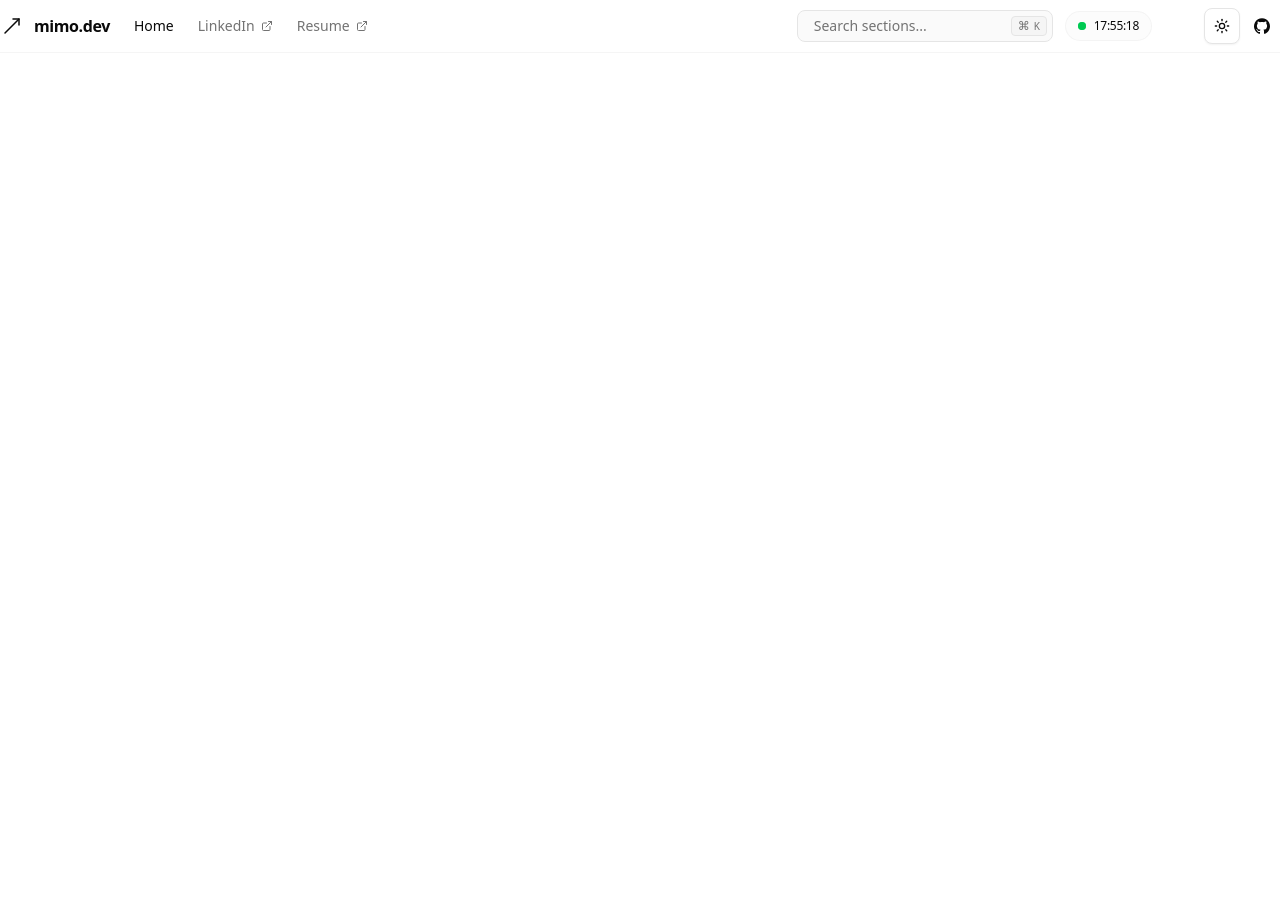
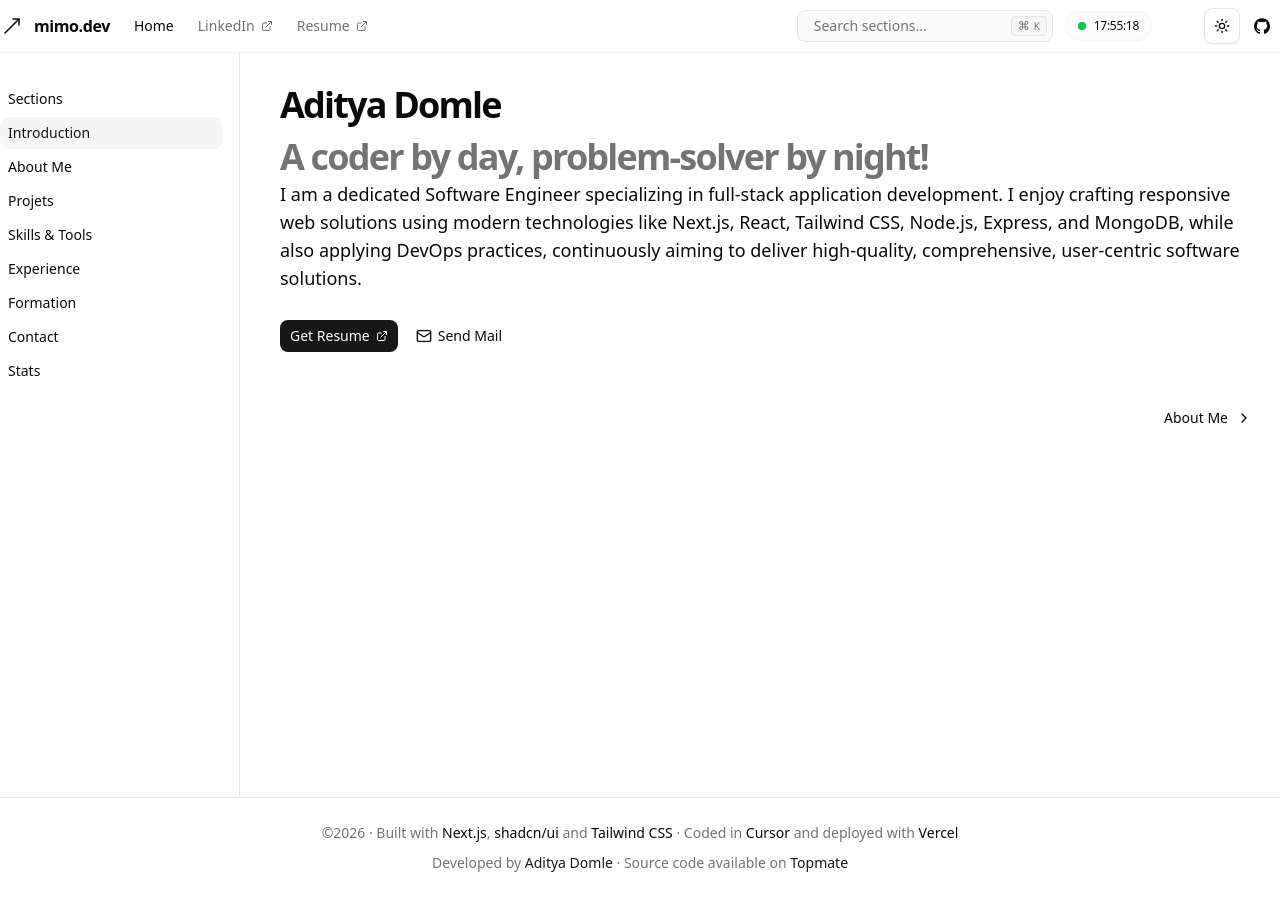
Before and after one commit to Phfyx/New-Portfolio, a Next.js app: page / in a window 1280 px wide. Before the commit the page ends 800 px from the top, so only its background shows below. Built offline with nearby package versions, Linux system fonts and the light colour scheme.

Commit message:
FEAT: ajout site navbar and site footer

```diff
--- a/app/layout.tsx
+++ b/app/layout.tsx
@@ -2,6 +2,9 @@ import type { Metadata } from "next";
 import { Geist, Geist_Mono } from "next/font/google";
 import { ThemeProvider } from "@/components/theme-provider";
 import { SiteHeader } from "@/components/site-header";
+import { SideNav } from "@/components/side-nav";
+import {SiteFooter} from "@/components/site-footer";
+import { docsConfig } from "@/config/docs";
 import Pager from "@/components/pager";
 import "./globals.css";
 
@@ -36,8 +39,22 @@ export default function RootLayout({
             enableSystem
             disableTransitionOnChange
           >
-            <SiteHeader/>
-            {children}
+            <SiteHeader />
+            <main className="flex flex-col flex-1">
+              <div className="container-wrapper">
+                <div className="container flex-1 items-start md:grid md:grid-cols-[220px_minmax(0,1fr)] md:gap-6 lg:grid-cols-[240px_minmax(0,1fr)] lg:gap-10">
+                  <aside className="border-grid fixed top-14 z-30 hidden h-[calc(100vh-3.5rem)] w-full shrink-0 border-r md:sticky md:block">
+                    <div className="h-full py-6 pr-4 overflow-auto no-scrollbar lg:py-8">
+                      <SideNav config={docsConfig} />
+                    </div>
+                  </aside>
+                  <div className="flex flex-col flex-1 py-6 pr-4 lg:py-8">
+                    {children}
+                  </div>
+                </div>
+              </div>
+            </main>
+            <SiteFooter />
           </ThemeProvider>
         </body>
       </html>
--- a/app/page.tsx
+++ b/app/page.tsx
@@ -1,5 +1,53 @@
-import Image from "next/image";
-import {ModeToggle} from "./header";
+import {
+  PageActions,
+  PageHeader,
+  PageHeaderDescription,
+  PageHeaderHeading,
+} from '@/components/page-header';
+import Pager from '@/components/pager';
+import { Button } from '@/components/ui/button';
+import { siteConfig } from '@/config/site';
+import { ExternalLink, Mail } from 'lucide-react';
+import Link from 'next/link';
 
-export default function Home() {
-}
+const IntroductionPage = async () => {
+  return (
+    <>
+      <PageHeader>
+        <PageHeaderHeading>Aditya Domle</PageHeaderHeading>
+        <PageHeaderHeading className="mt-2 text-muted-foreground">
+          A coder by day, problem-solver by night!
+        </PageHeaderHeading>
+        <PageHeaderDescription>
+          I am a dedicated Software Engineer specializing in full-stack
+          application development. I enjoy crafting responsive web solutions
+          using modern technologies like Next.js, React, Tailwind CSS, Node.js,
+          Express, and MongoDB, while also applying DevOps practices, continuously
+          aiming to deliver high-quality, comprehensive, user-centric software solutions.
+        </PageHeaderDescription>
+        <PageActions>
+          <Button asChild size="sm" className="rounded-md">
+            <Link href={siteConfig.links.resume} target="_blank">
+              Get Resume
+              <ExternalLink className="size-3" strokeWidth={2} />
+            </Link>
+          </Button>
+          <Button asChild size="sm" variant="ghost" className="rounded-md">
+            <Link href={siteConfig.links.email}>
+              <Mail className="size-4" />
+              Send Mail
+            </Link>
+          </Button>
+        </PageActions>
+      </PageHeader>
+
+      <Pager
+        prevHref="/"
+        nextHref="/about"
+        prevTitle="Previous"
+        nextTitle="About Me"
+      />
+    </>
+  );
+};
+export default IntroductionPage;
--- /dev/null
+++ b/components/side-nav.tsx
@@ -0,0 +1,83 @@
+'use client';
+
+import Link from 'next/link';
+import { usePathname } from 'next/navigation';
+import { cn } from '@/lib/utils';
+
+export function SideNav({ config }: any) {
+  const pathname = usePathname();
+
+  const items = config.sidebarNav;
+
+  return items.length ? (
+    <div className="flex flex-col gap-6">
+      {items.map((item: any, index: any) => (
+        <div key={index} className="flex flex-col gap-1">
+          <h4 className="rounded-md px-2 py-1 text-sm font-medium">
+            {item.title}{' '}
+            {item.label && (
+              <span className="ml-2 rounded-md bg-[#adfa1d] px-1.5 py-0.5 text-xs font-normal leading-none text-[#000000] no-underline group-hover:no-underline">
+                {item.label}
+              </span>
+            )}
+          </h4>
+          {item?.items?.length && (
+            <DocsNavItems items={item.items} pathname={pathname} />
+          )}
+        </div>
+      ))}
+    </div>
+  ) : null;
+}
+
+function DocsNavItems({
+  items,
+  pathname,
+}: {
+  items: any;
+  pathname: string | null;
+}) {
+  return items?.length ? (
+    <div className="grid grid-flow-row auto-rows-max gap-0.5 text-sm">
+      {items.map((item: any, index: any) =>
+        item.href && !item.disabled ? (
+          <Link
+            key={index}
+            href={item.href}
+            className={cn(
+              'group relative flex h-8 w-full items-center rounded-lg px-2 after:absolute after:inset-x-0 after:inset-y-[-2px]  after:rounded-lg hover:bg-accent hover:text-accent-foreground ',
+              item.disabled && 'cursor-not-allowed opacity-60',
+              pathname === item.href
+                ? 'bg-accent font-medium text-accent-foreground'
+                : 'font-normal text-foreground'
+            )}
+            target={item.external ? '_blank' : ''}
+            rel={item.external ? 'noreferrer' : ''}
+          >
+            {item.title}
+            {item.label && (
+              <span className="ml-2 rounded-md bg-[#adfa1d] px-1.5 py-0.5 text-xs leading-none text-[#000000] no-underline group-hover:no-underline">
+                {item.label}
+              </span>
+            )}
+          </Link>
+        ) : (
+          <span
+            key={index}
+            className={cn(
+              'flex w-full cursor-not-allowed items-center rounded-md p-2 text-muted-foreground hover:underline',
+              item.disabled && 'cursor-not-allowed opacity-60'
+            )}
+          >
+            {item.title}
+            {item.label && (
+              <span className="ml-2 rounded-md bg-muted px-1.5 py-0.5 text-xs leading-none text-muted-foreground no-underline group-hover:no-underline">
+                {item.label}
+              </span>
+            )}
+          </span>
+        )
+      )}
+    </div>
+  ) : null;
+}
--- /dev/null
+++ b/components/site-footer.tsx
@@ -0,0 +1,52 @@
+export const dynamic = "auto";
+
+import { siteConfig } from "@/config/site";
+import Link from "next/link";
+
+export async function SiteFooter() {
+  return (
+    <footer className="py-2 border-t border-border bg-background/95 backdrop-blur supports-[backdrop-filter]:bg-background/60">
+      <div className="container-wrapper">
+        <div className="container flex flex-col items-center justify-center py-4 space-y-2">
+          <div className="max-w-3xl text-xs leading-relaxed text-center sm:text-sm text-balance text-muted-foreground">
+            <span className="block sm:inline">©2026</span>
+            <span className="hidden sm:inline"> · </span>
+            <span className="block sm:inline">
+              Built with{" "}
+              <span className="font-medium text-foreground">Next.js</span>,{" "}
+              <span className="font-medium text-foreground">shadcn/ui</span> and{" "}
+              <span className="font-medium text-foreground">Tailwind CSS</span>
+            </span>
+            <span className="hidden sm:inline"> · </span>
+            <span className="block sm:inline">
+              Coded in{" "}
+              <span className="font-medium text-foreground">Cursor</span> and
+              deployed with{" "}
+              <span className="font-medium text-foreground">Vercel</span>
+            </span>
+          </div>
+          <div className="text-xs text-center sm:text-sm text-muted-foreground">
+            Developed by{" "}
+            <Link
+              href={siteConfig.links.githubProfile}
+              target="_blank"
+              rel="noreferrer"
+              className="font-medium transition-colors text-primary hover:text-primary/80"
+            >
+              Aditya Domle
+            </Link>{" "}
+            · Source code available on{" "}
+            <Link
+              href="https://topmate.io/aditya_domle/1773422"
+              target="_blank"
+              rel="noreferrer"
+              className="font-medium transition-colors text-primary hover:text-primary/80"
+            >
+              Topmate
+            </Link>
+          </div>
+        </div>
+      </div>
+    </footer>
+  );
+}
```
